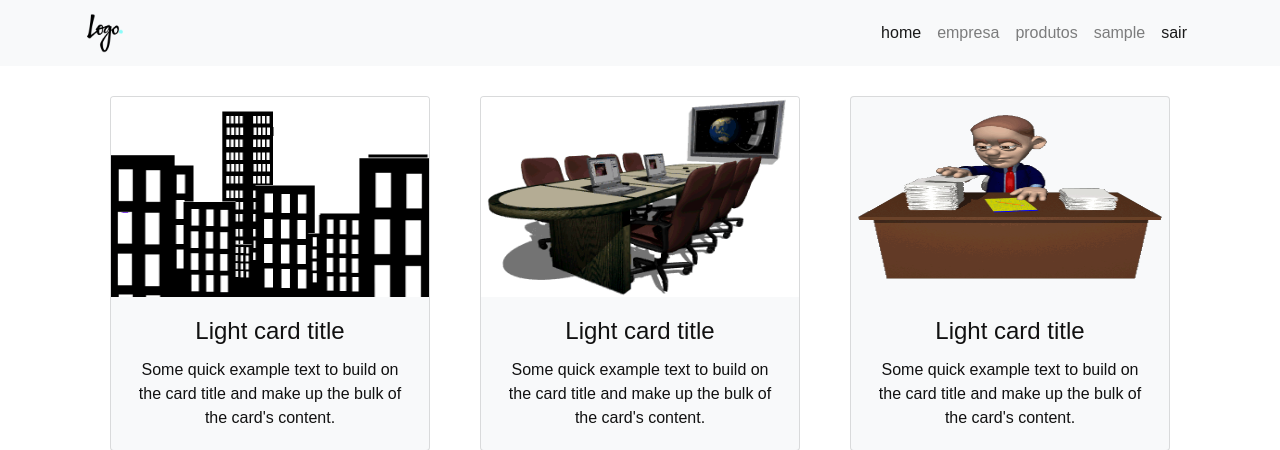
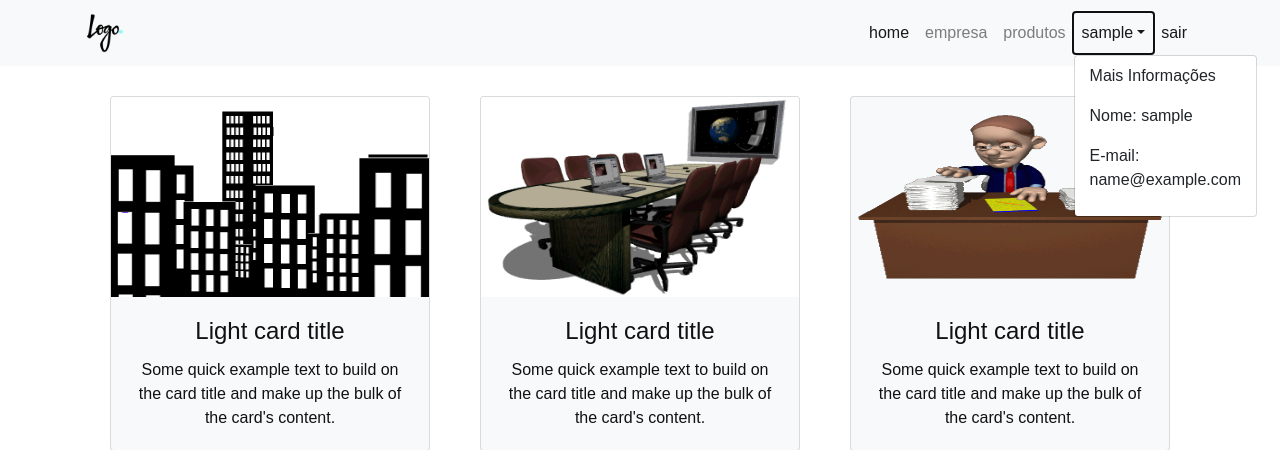
Before and after one commit to pablolfbs/empresa, a PHP site: page /produtos.php in a window 1280 px wide, after a click that opens the changed part. Shown: the top 450 px of the page. Run offline with PHP 8.4, Linux system fonts and the light colour scheme; the visitor is signed in with stand-in values (Sample User, id 1); some libraries are stand-ins or nearby versions.

Commit message:
interação do menu mais informações

```diff
--- a/produtos.php
+++ b/produtos.php
@@ -2,6 +2,7 @@
 session_start();
 
 $usuario = $_SESSION['usuario'];
+$email = $_SESSION['email'];
 
 if (!isset($usuario)) {
 	header('Location: validar_acesso.php');
@@ -48,9 +49,18 @@ if (!isset($usuario)) {
 						<li class="nav-item">
 							<a class="nav-link" href="produtos.php">produtos</a>
 						</li>
-						<li class="nav-item">
-							<a class="nav-link" href="#"><?= $usuario ?></a>
+						<li class="nav-item dropdown">
+						<a class="nav-link dropdown-toggle" href="#" id="navbarDropdown" role="button" data-toggle="dropdown" aria-haspopup="true"
+						  aria-expanded="false"><?= $usuario ?></a>
+						  <ul class="dropdown-menu" aria-labelledby="informações">
+							<div class="col-md-12">
+							  <p>Mais Informações</p>
+							  <p>Nome: <?= $usuario ?></p>
+							  <p>E-mail: <?= $email ?></p>
+							</div>
+						  </ul>
 						</li>
+					  </li>
 						<li class="nav-item active">
 							<a class="nav-link" href="sair.php">sair</a>
 						</li>
```
Also changed, not shown: empresa_logado.php (+12 -2 lines), home.php (+12 -2 lines).
